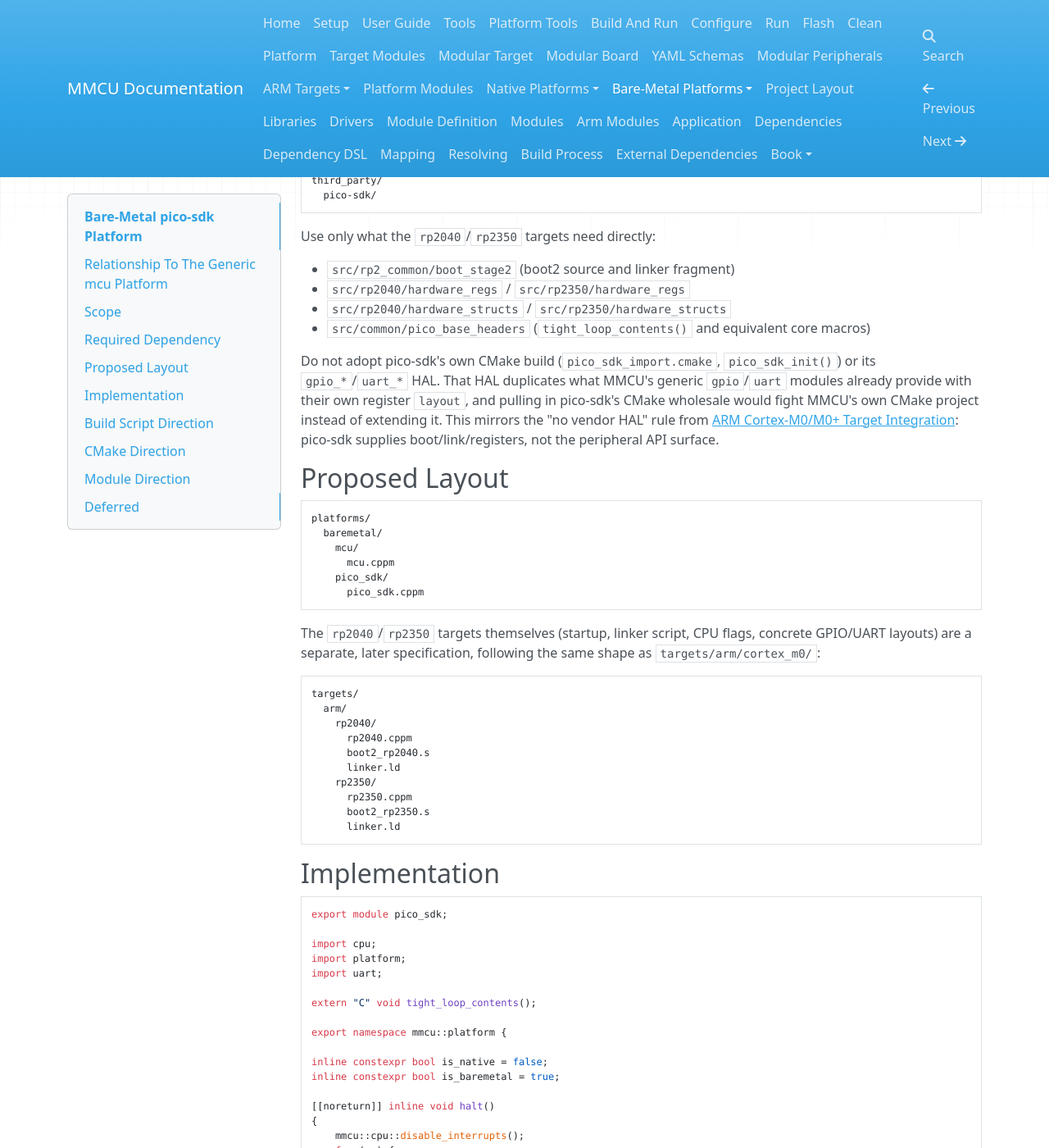
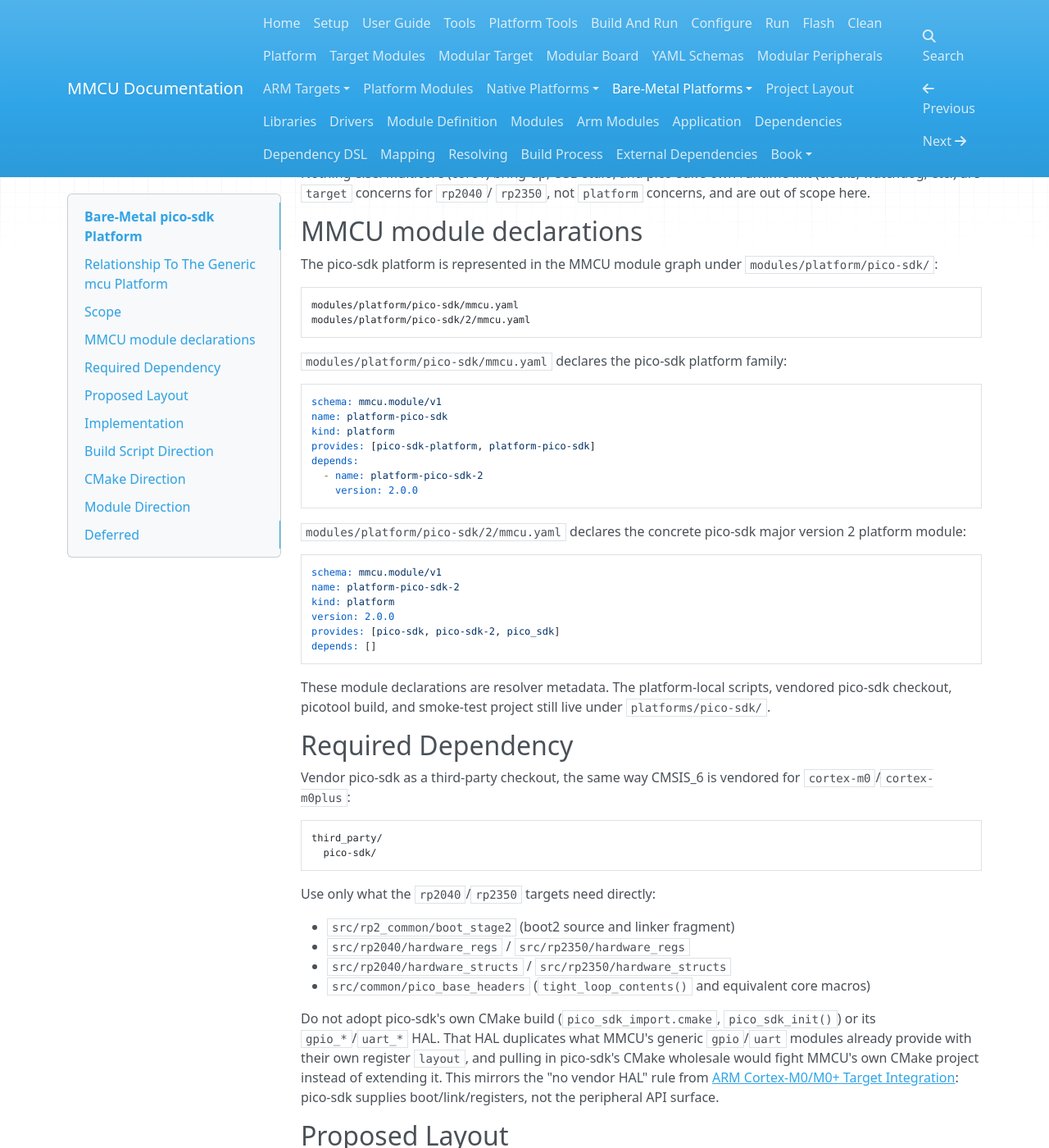
Before and after one commit to 32bitmicroLLC/MMCU, an MkDocs documentation site: the page built from docs/platforms-baremetal/pico-sdk.md, in a window 1280 px wide and 1400 px high, scrolled down 1276 px. Shown: the whole window at 82% size. Built offline with MkDocs 1.6.1, drawn with Linux system fonts in a browser that asks for light colours; nearby versions of some CDN libraries; some of the changed text lies outside the part shown.

Commit message:
Define pico-sdk platform modules

````diff
--- a/docs/platforms-baremetal/pico-sdk.md
+++ b/docs/platforms-baremetal/pico-sdk.md
@@ -22,6 +22,13 @@ This document specifies a second concrete implementation of the generic
 bare-metal execution on boards whose vendor foundation is
 [pico-sdk](https://github.com/raspberrypi/pico-sdk), Raspberry Pi's SDK for
 RP2040 and RP2350.
+
+Official references:
+
+- Pico SDK documentation: <https://www.raspberrypi.com/documentation/pico-sdk/>
+- Pico-series board documentation: <https://www.raspberrypi.com/documentation/microcontrollers/pico-series.html>
+- pico-sdk repository: <https://github.com/raspberrypi/pico-sdk>
+- pico-examples repository: <https://github.com/raspberrypi/pico-examples>
 
 This is a `baremetal`-family platform, alongside the generic implementation in
 [Bare-Metal MCU Platform](mcu.md). Both satisfy the same `mmcu::platform`
@@ -59,6 +66,44 @@ generic `platform` module and calls `mmcu::platform::halt()` /
 Nothing else. Multicore (core1) bring-up, USB stdio, and pico-sdk's own
 runtime init (clocks, watchdog, etc.) are `target` concerns for `rp2040`/
 `rp2350`, not `platform` concerns, and are out of scope here.
+
+## MMCU module declarations
+
+The pico-sdk platform is represented in the MMCU module graph under
+`modules/platform/pico-sdk/`:
+
+```text
+modules/platform/pico-sdk/mmcu.yaml
+modules/platform/pico-sdk/2/mmcu.yaml
+```
+
+`modules/platform/pico-sdk/mmcu.yaml` declares the pico-sdk platform family:
+
+```yaml
+schema: mmcu.module/v1
+name: platform-pico-sdk
+kind: platform
+provides: [pico-sdk-platform, platform-pico-sdk]
+depends:
+  - name: platform-pico-sdk-2
+    version: 2.0.0
+```
+
+`modules/platform/pico-sdk/2/mmcu.yaml` declares the concrete pico-sdk major
+version 2 platform module:
+
+```yaml
+schema: mmcu.module/v1
+name: platform-pico-sdk-2
+kind: platform
+version: 2.0.0
+provides: [pico-sdk, pico-sdk-2, pico_sdk]
+depends: []
+```
+
+These module declarations are resolver metadata. The platform-local scripts,
+vendored pico-sdk checkout, picotool build, and smoke-test project still live
+under `platforms/pico-sdk/`.
 
 ## Required Dependency
 
````
Also changed, not shown: docs/modules.md (+1 -0 lines), docs/platform-modules.md (+17 -0 lines), modules/platform/pico-sdk/2/mmcu.yaml (added, +22 -0 lines), modules/platform/pico-sdk/mmcu.yaml (added, +22 -0 lines).
